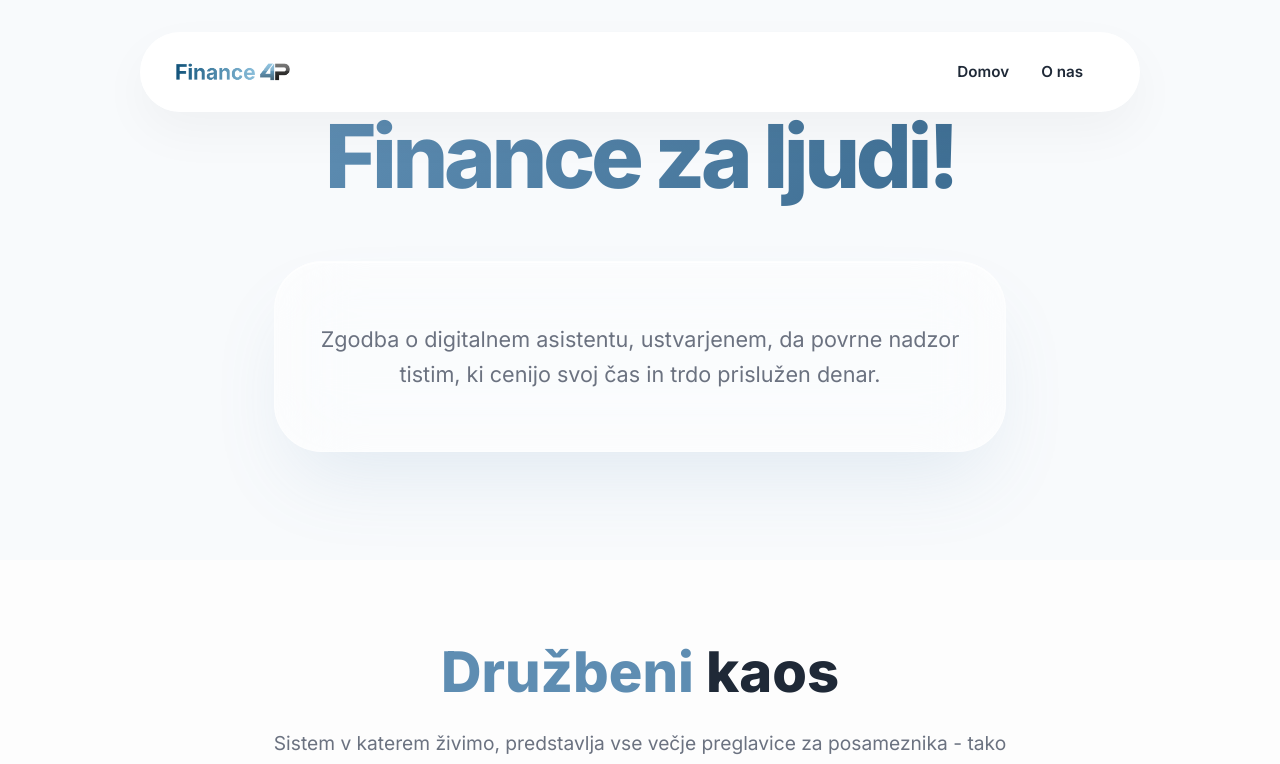
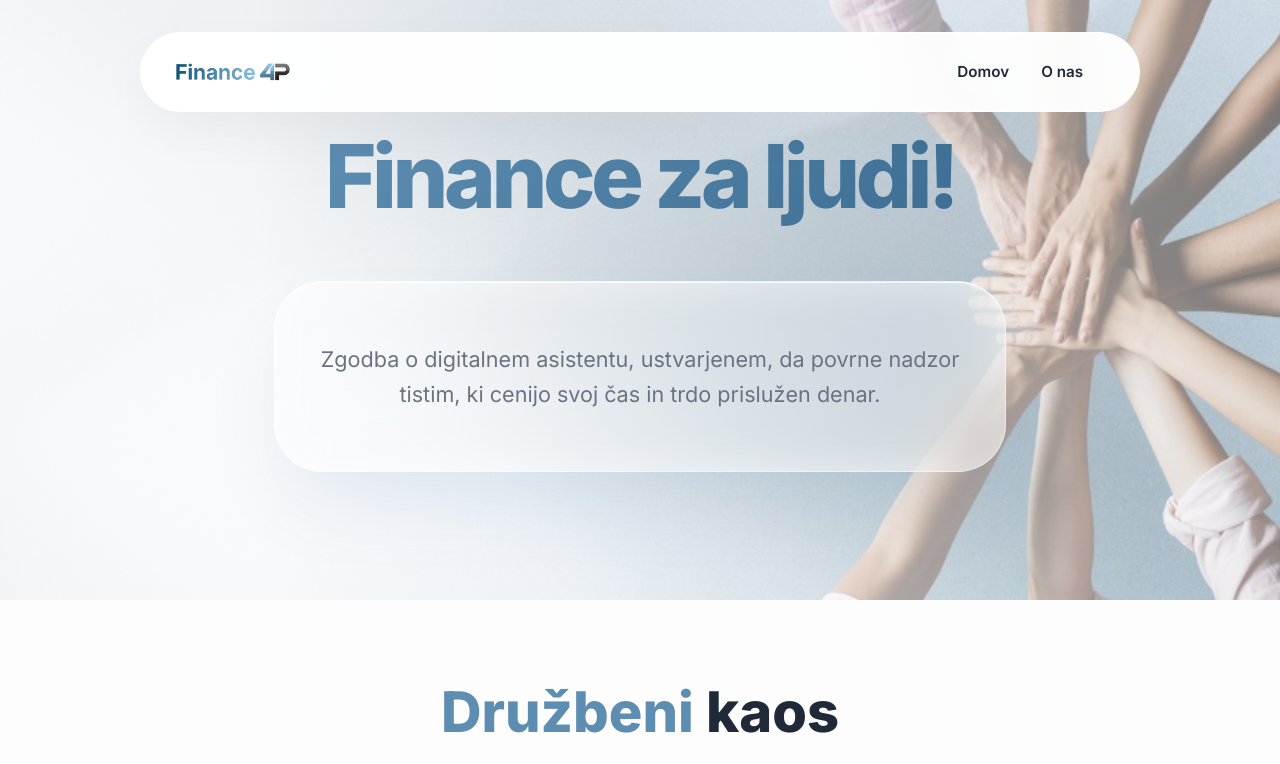
Before and after one commit to filipkolle/Landing-4P, a React (Vite) app: page /o-nas in a window 1280 px wide. Shown: the top 764 px of the page. Built offline with nearby package versions, Linux system fonts and the light colour scheme.

Commit message:
feat: add background image to About page hero section

```diff
--- a/src/styles/About.css
+++ b/src/styles/About.css
@@ -10,14 +10,30 @@
 /* 1. Hook / Hero */
 .about-hero {
   position: relative;
-  min-height: 70vh;
+  min-height: 75vh;
   display: flex;
   align-items: center;
   justify-content: center;
   text-align: center;
-  background: #f8fafc;
+  background-image: url('../assets/about_hero_bg.jpg');
+  background-size: cover;
+  background-position: center;
+  background-repeat: no-repeat;
   overflow: hidden;
-  padding: 60px 0;
+  padding: 80px 0;
+}
+
+.about-hero::before {
+  content: '';
+  position: absolute;
+  inset: 0;
+  background: linear-gradient(to right, rgba(255, 255, 255, 0.9) 20%, rgba(255, 255, 255, 0.4) 100%);
+  z-index: 1;
+}
+
+.about-hero .container {
+  position: relative;
+  z-index: 2;
 }
 
 .hero-blobs {
```
Also changed, not shown: src/assets/about_hero_bg.jpg (added).
